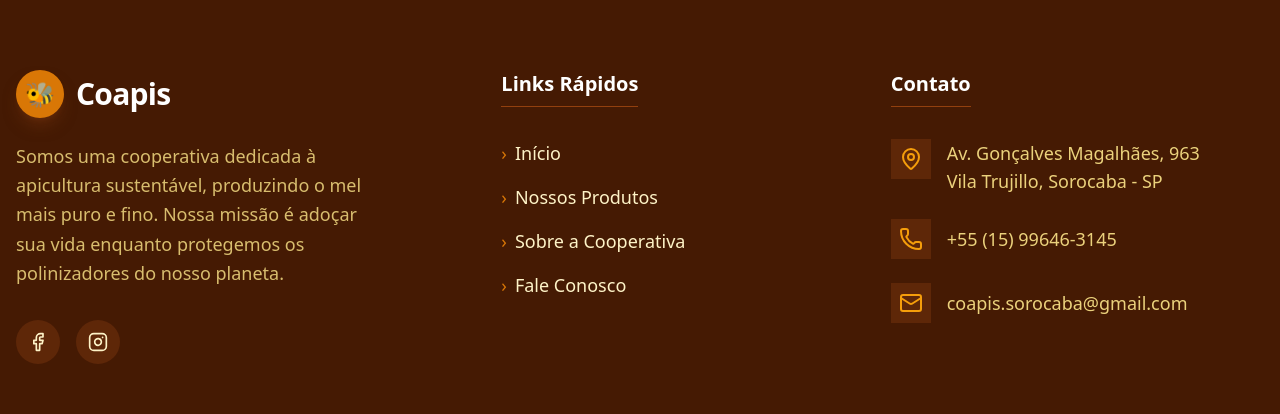
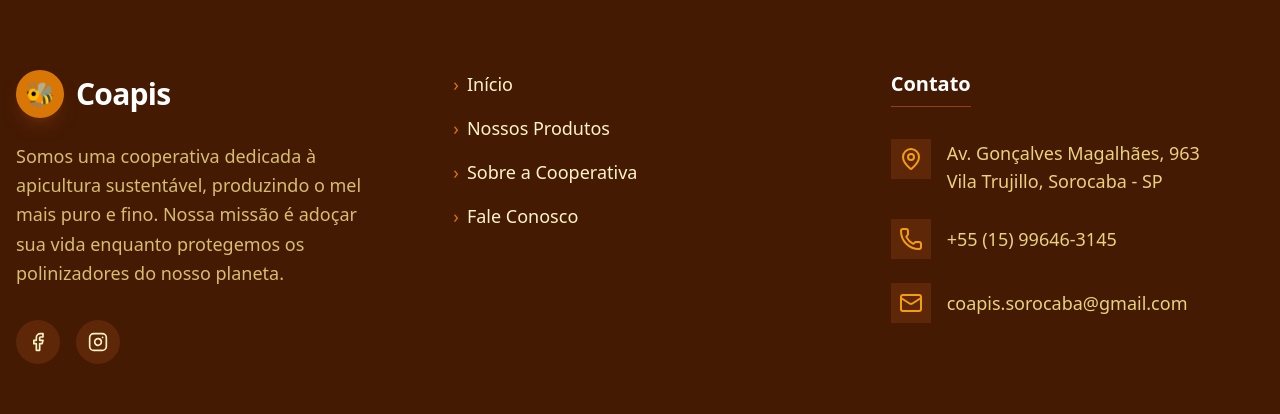
Before and after one commit to pehlage/coapis-site, a React (Vite) app: page / in a window 1280 px wide. Shown: the part 2950-3364 px from the top of the page. Built offline with nearby package versions, Linux system fonts and the light colour scheme.

Commit message:
Correcao Links Rapidos Footer

```diff
--- a/src/app.jsx
+++ b/src/app.jsx
@@ -85,7 +85,7 @@ function App() {
           )}
         </main>
 
-        <Footer />
+        <Footer setActiveTab={setActiveTab} />
 
         <Cart
           isOpen={isCartOpen}
--- a/src/components/Footer.jsx
+++ b/src/components/Footer.jsx
@@ -1,7 +1,7 @@
 import React from 'react';
 import { Facebook, Instagram, Twitter, MapPin, Phone, Mail } from 'lucide-react';
 
-const Footer = () => {
+const Footer = ({ setActiveTab }) => {
   return (
     <footer className="bg-amber-950 text-amber-100 pt-20 pb-10 mt-auto">
       <div className="container mx-auto px-4 max-w-7xl">
@@ -39,15 +39,44 @@ const Footer = () => {
           </div>
 
           {/* Quick Links */}
-          <div className="md:pl-12">
-            <h4 className="text-xl font-bold text-white mb-8 border-b border-amber-800 pb-2 inline-block">Links Rápidos</h4>
-            <ul className="space-y-4 text-lg">
-              <li><a href="#" className="hover:text-amber-400 transition-colors flex items-center gap-2"><span className="text-amber-600">›</span> Início</a></li>
-              <li><a href="#" className="hover:text-amber-400 transition-colors flex items-center gap-2"><span className="text-amber-600">›</span> Nossos Produtos</a></li>
-              <li><a href="#" className="hover:text-amber-400 transition-colors flex items-center gap-2"><span className="text-amber-600">›</span> Sobre a Cooperativa</a></li>
-              <li><a href="#" className="hover:text-amber-400 transition-colors flex items-center gap-2"><span className="text-amber-600">›</span> Fale Conosco</a></li>
-            </ul>
-          </div>
+          <ul className="space-y-4 text-lg">
+            <li>
+              <button
+                onClick={() => setActiveTab('home')}
+                className="hover:text-amber-400 transition-colors flex items-center gap-2"
+              >
+                <span className="text-amber-600">›</span> Início
+              </button>
+            </li>
+
+            <li>
+              <button
+                onClick={() => setActiveTab('products')}
+                className="hover:text-amber-400 transition-colors flex items-center gap-2"
+              >
+                <span className="text-amber-600">›</span> Nossos Produtos
+              </button>
+            </li>
+
+            <li>
+              <button
+                onClick={() => setActiveTab('about')}
+                className="hover:text-amber-400 transition-colors flex items-center gap-2"
+              >
+                <span className="text-amber-600">›</span> Sobre a Cooperativa
+              </button>
+            </li>
+
+            <li>
+              <button
+                onClick={() => setActiveTab('cooperator')}
+                className="hover:text-amber-400 transition-colors flex items-center gap-2"
+              >
+                <span className="text-amber-600">›</span> Fale Conosco
+              </button>
+            </li>
+          </ul>
+
 
           {/* Contact Info */}
           <div>
```
